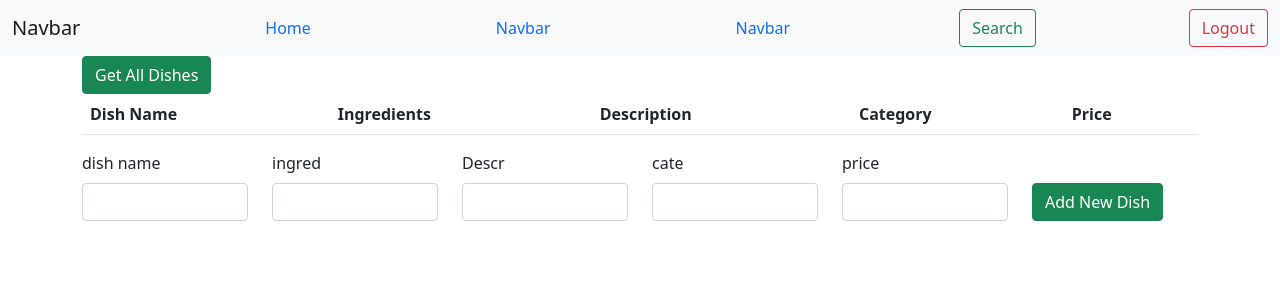
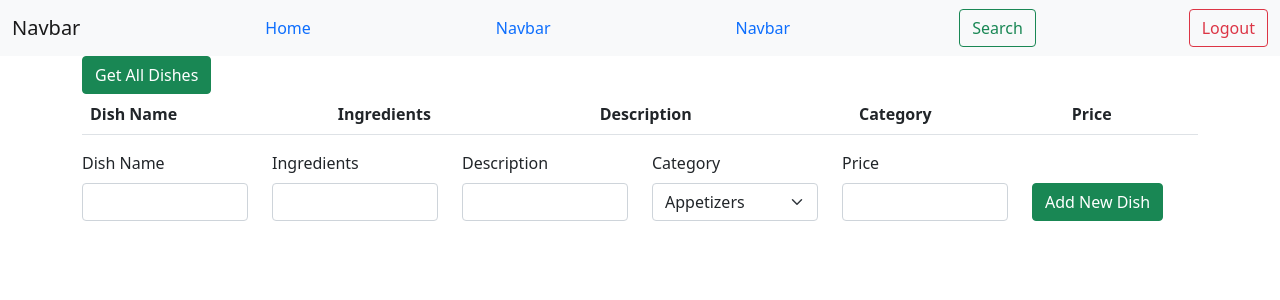
Before and after one commit to vinayakkini101/273-EDS-UberEats-Prototype, a React (Create React App) app in the folder FrontEnd/: page /RestaurantHome in a window 1280 px wide. Shown: the top 300 px of the page. Built offline with nearby package versions, Linux system fonts and the light colour scheme.

Commit message:
added dropdown to Category field and renamed text on the page

```diff
--- a/FrontEnd/src/components/RestaurantHome/restaurantHome.js
+++ b/FrontEnd/src/components/RestaurantHome/restaurantHome.js
@@ -69,35 +69,45 @@ class RestaurantHome extends React.Component {
                 <form>
                     <div className="row align-items-end">
                         <div className="col-2">
-                            <label htmlFor="inputEmail4" className="form-label">dish name</label>
+                            <label htmlFor="inputEmail4" className="form-label">Dish Name</label>
                             <input type="text" name="dishname" className="form-control"
                                 value={this.state.dishDetails.dishname}
                                 onChange={this.handleFieldInput}
                             />
                         </div>
                         <div className="col-2">
-                            <label htmlFor="inputPassword4" className="form-label">ingred</label>
+                            <label htmlFor="inputPassword4" className="form-label">Ingredients</label>
                             <input type="text" name="ingredients" className="form-control"
                                 value={this.state.dishDetails.ingredients}
                                 onChange={this.handleFieldInput}
                             />
                         </div>
                         <div className="col-2">
-                            <label htmlFor="inputEmail4" className="form-label">Descr</label>
+                            <label htmlFor="inputEmail4" className="form-label">Description</label>
                             <input type="text" name="description" className="form-control"
                                 value={this.state.dishDetails.description}
                                 onChange={this.handleFieldInput}
                             />
                         </div>
                         <div className="col-2">
-                            <label htmlFor="inputPassword4" className="form-label">cate</label>
-                            <input type="text" name="category" className="form-control"
+                            <label htmlFor="inputPassword4" className="form-label">Category</label>
+                            <select
+                                type="dropdown"
+                                id="category"
+                                name="category"
+                                className="form-select"
+                                onChange={this.handleFieldInput}
                                 value={this.state.dishDetails.category}
-                                onChange={this.handleFieldInput}
-                            />
+                            >
+                                <option value="Appetizers">Appetizers</option>
+                                <option value="Salads">Salads</option>
+                                <option value="Main Course">Main Course</option>
+                                <option value="Desserts">Desserts</option>
+                                <option value="Beverages">Beverages</option>
+                            </select>
                         </div>
                         <div className="col-2">
-                            <label htmlFor="inputEmail4" className="form-label"> price</label>
+                            <label htmlFor="inputEmail4" className="form-label">Price</label>
                             <input type="text" name="price" className="form-control"
                                 value={this.state.dishDetails.price}
                                 onChange={this.handleFieldInput}
```
